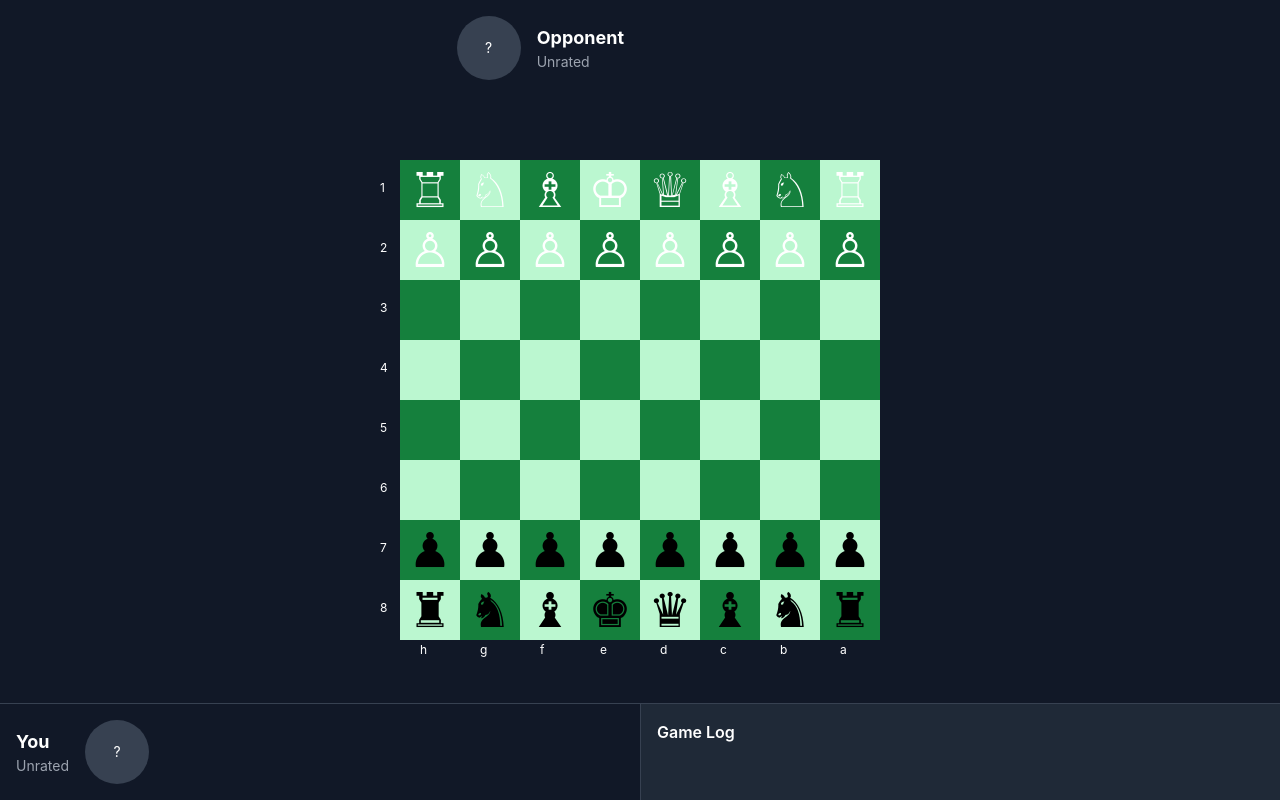
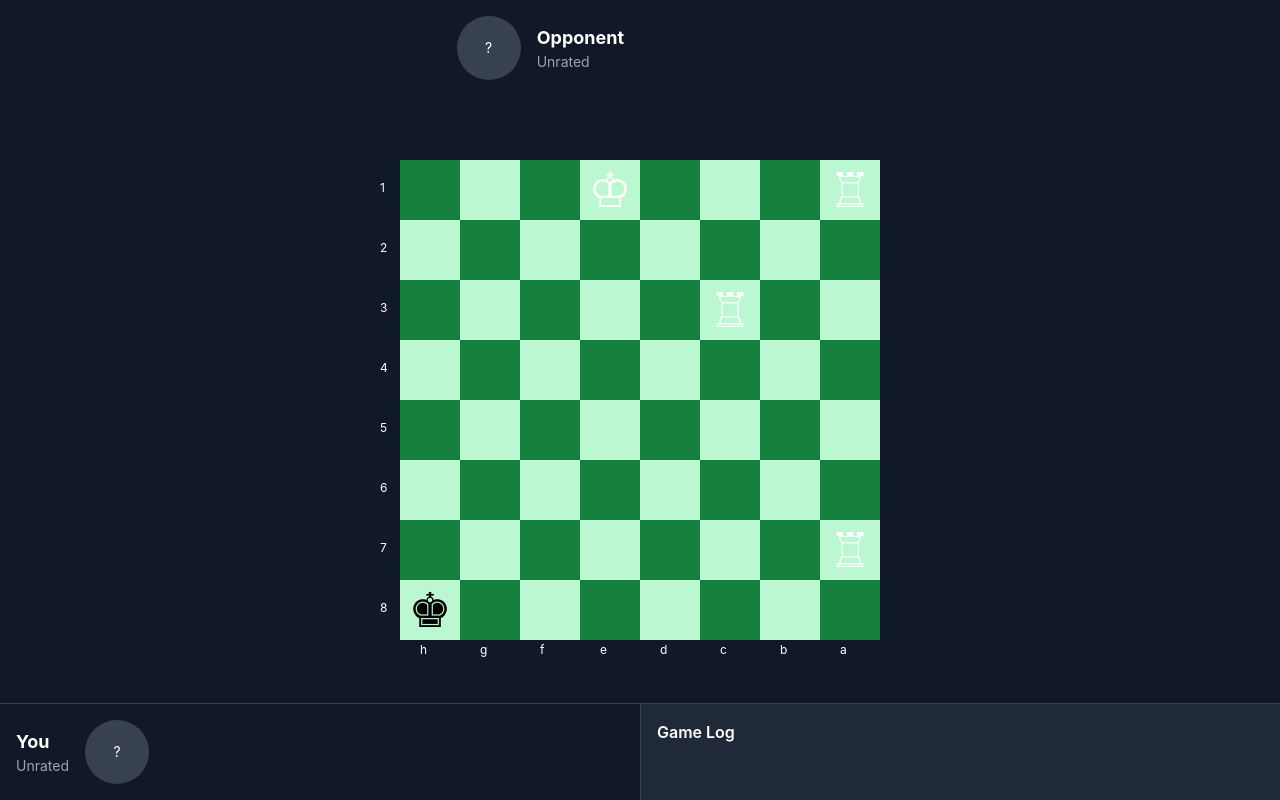
Before and after one commit to thdtl5487/SheepDuckChess, a React (Create React App) app in the folder frontend/: page /game/1 in a window 1280 px wide. Built offline with nearby package versions, Linux system fonts and the light colour scheme.

Commit message:
스테일메이트 처리 완료

```diff
--- a/frontend/src/components/game/ChessBoard.tsx
+++ b/frontend/src/components/game/ChessBoard.tsx
@@ -300,6 +300,7 @@ function isCheckmate(color: "white" | "black", board: Piece[]): boolean {
     return true;
 }
 
+// 스테일메이트 감지
 function isStalemate(color: "white" | "black", board: Piece[]): boolean {
     if (isKingInCheck(color, board)) return false;
 
@@ -309,6 +310,9 @@ function isStalemate(color: "white" | "black", board: Piece[]): boolean {
         for (let file = 0; file < 8; file++) {
             for (let rank = 0; rank < 8; rank++) {
                 const to = coordsToPosition(file, rank);
+
+                if(to === piece.position) continue;
+
                 if (
                     isValidMove(piece.position, to, piece.type, piece.color, board, {}, null)
                 ) {
@@ -316,8 +320,12 @@ function isStalemate(color: "white" | "black", board: Piece[]): boolean {
                         .filter(p => p.position !== piece.position && p.position !== to)
                         .concat({ ...piece, position: to });
 
-                    if (!isKingInCheck(color, simulated)) {
-                        return false; // 이동 가능한 수 존재
+                    const isInCheck = isKingInCheck(color, simulated);
+
+                    console.log(`[스테일 체크] ${piece.type}(${piece.position} → ${to}) = ${!isInCheck ? '합법' : '불가'}`);
+
+                    if (!isInCheck) {
+                        return false; // 하나라도 합법 수가 있으면 스테일메이트 아님
                     }
                 }
             }
@@ -326,6 +334,7 @@ function isStalemate(color: "white" | "black", board: Piece[]): boolean {
 
     return true;
 }
+
 
 
 
@@ -370,26 +379,21 @@ const ChessBoard = ({ isFlipped = false }: { isFlipped?: boolean }) => {
 
 
     // 체크메이트 테스트 코드
-    // useEffect(() => {
-    //     setPieces([
-    //         // 🟥 흑 킹 - 구석에 몰려있음
-    //         { type: "king", color: "black", position: "e7" },
+    useEffect(() => {
+        setPieces([
+            // 🟥 흑 킹 - 구석에 몰려있음
+            { type: "king", color: "black", position: "h8" },
 
-    //         // 🧱 흑 기물들 - 도망갈 길 차단
-    //         { type: "queen", color: "white", position: "g6" },
-    //         { type: "pawn", color: "black", position: "h7" },
+            // ✅ 체크 유발용 흰색 킹
+            { type: "king", color: "white", position: "e1" },
 
-    //         // ✅ 체크 유발용 흰색 킹
-    //         { type: "king", color: "white", position: "f1" },
-
-    //         // ⚔️ 핵심! 백 폰 - 앙파상으로 잡고 체크메이트 유도
-    //         { type: "pawn", color: "white", position: "e5" },
-
-    //         // ❌ 흑이 더블스텝 할 폰
-    //         { type: "pawn", color: "black", position: "d7" },
-    //     ]);
-    //     setTurn("black"); // 흑이 먼저 d7 → d5로 더블스텝 해야 함
-    // }, []);
+            // 🧱 흑 기물들 - 도망갈 길 차단
+            { type: "rook", color: "white", position: "a7" },
+            { type: "rook", color: "white", position: "c3" },
+            { type: "rook", color: "white", position: "a1" },
+        ]);
+        setTurn("white"); // 흑이 먼저 d7 → d5로 더블스텝 해야 함
+    }, []);
 
 
     const handleSquareClick = (pos: string) => {
@@ -452,11 +456,25 @@ const ChessBoard = ({ isFlipped = false }: { isFlipped?: boolean }) => {
                     );
 
                     if (castling) {
-                        setPieces(prev => prev.map(p => {
+
+                        const simulatedBoard = pieces.map(p => {
                             if (p.position === selectedPos) return { ...p, position: pos }; // 킹 이동
                             if (p.position === castling.rookFrom) return { ...p, position: castling.rookTo }; // 룩 이동
                             return p;
-                        }));
+                        });
+
+                        const nextTurn = turn === "white" ? "black" : "white";
+                        if (isKingInCheck(nextTurn, simulatedBoard)) {
+                            console.log("🟥 체크입니다!");
+                        }
+                        if (isCheckmate(nextTurn, simulatedBoard)) {
+                            console.log("🏁 캐슬링으로 체크메이트!");
+                        }
+                        if (isStalemate(nextTurn, simulatedBoard)) {
+                            console.log("🤝 캐슬링 스테일메이트 (무승부)");
+                        }
+
+                        setPieces(simulatedBoard);
                         setMovedPieces(prev => ({
                             ...prev,
                             [selectedPos]: true,
@@ -489,14 +507,12 @@ const ChessBoard = ({ isFlipped = false }: { isFlipped?: boolean }) => {
                         if (isKingInCheck(nextTurn, simulatedBoard)) {
                             console.log("🟥 앙파상 체크입니다!");
                         }
-
                         if (isCheckmate(nextTurn, simulatedBoard)) {
                             console.log("🏁 앙파상 체크메이트입니다!");
                             // 👉 이후: 모달 띄우거나 게임 종료 처리
                         }
-
                         if (isStalemate(nextTurn, simulatedBoard)) {
-                            console.log("🤝 스테일메이트입니다 (무승부)");
+                            console.log("🤝 앙파상 스테일메이트입니다 (무승부)");
                         }
 
                         setPieces(prev =>
@@ -572,7 +588,7 @@ const ChessBoard = ({ isFlipped = false }: { isFlipped?: boolean }) => {
                         // 👉 이후: 모달 띄우거나 게임 종료 처리
                     }
                     if (isStalemate(nextTurn, simulatedBoard)) {
-                        console.log("🤝 스테일메이트입니다 (무승부)");
+                        console.log("🤝 일반 이동 스테일메이트입니다 (무승부)");
                     }
 
                     setTurn(prev => (prev === "white" ? "black" : "white"));
@@ -699,7 +715,7 @@ const ChessBoard = ({ isFlipped = false }: { isFlipped?: boolean }) => {
                                 console.log("🏁 프로모션 체크메이트입니다!");
                             }
                             if (isStalemate(nextTurn, simulatedBoard)) {
-                                console.log("🤝 스테일메이트입니다 (무승부)");
+                                console.log("🤝 프로모션 스테일메이트입니다 (무승부)");
                             }
 
                             setPieces(simulatedBoard);
```
